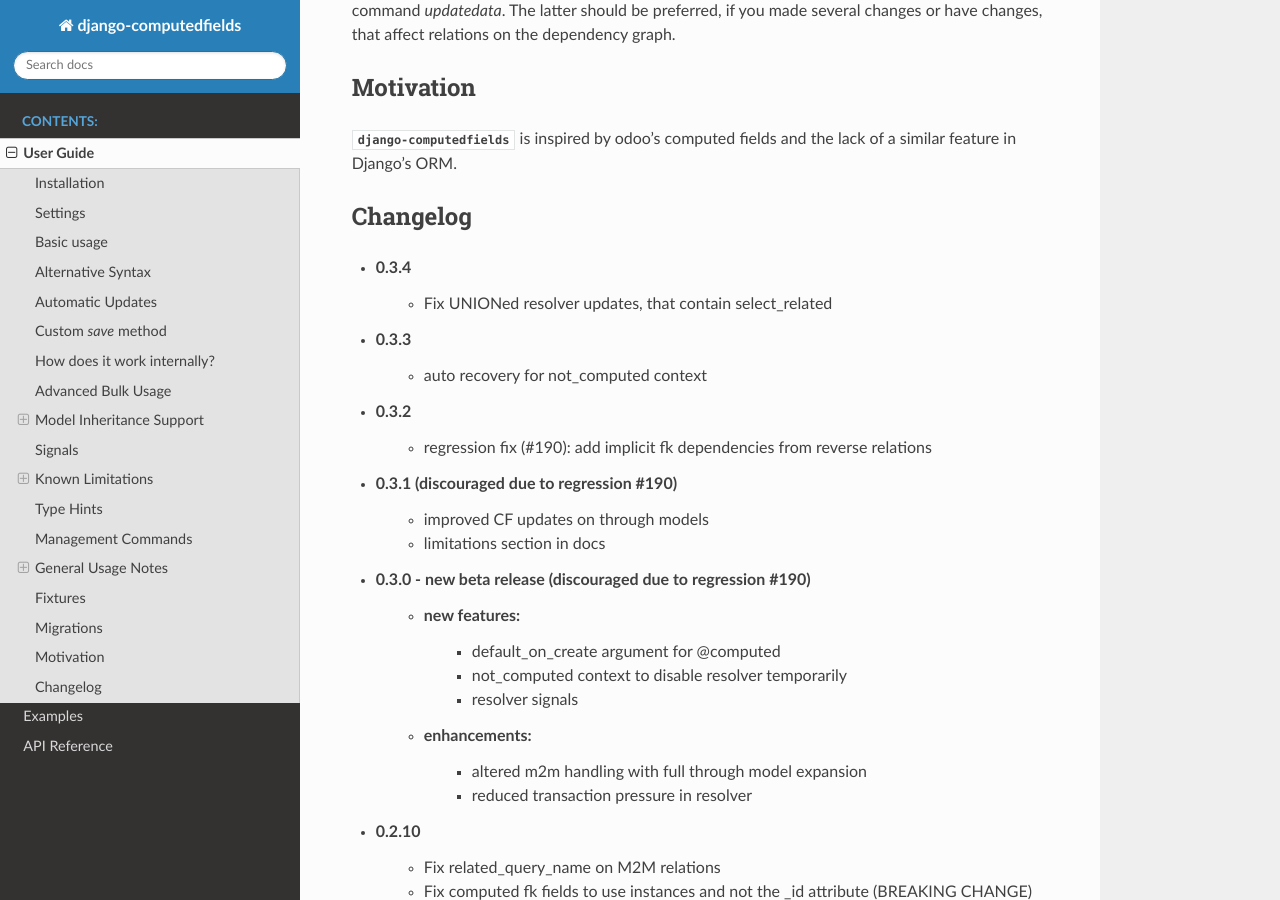
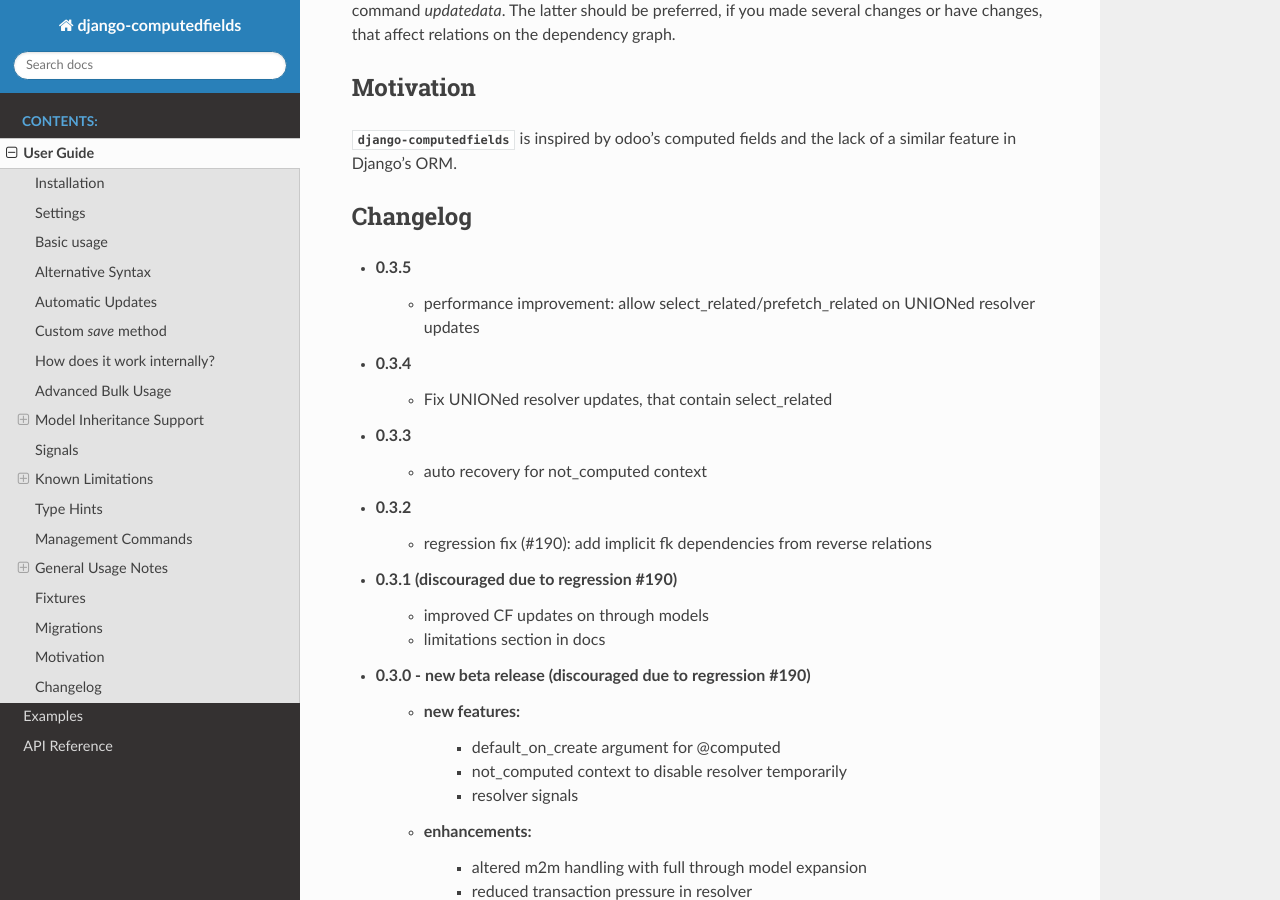
Before and after one commit to netzkolchose/django-computedfields, a Sphinx documentation site: the page built from docs/manual.rst, in a window 1280 px wide and 900 px high, scrolled down 15941 px. Built offline with Sphinx 7.4.7 and the Read the Docs theme 3.1.0, drawn with Linux system fonts in a browser that asks for light colours; the version number is read from the project's files by our own code.

Commit message:
prepare patch release 0.3.5

```diff
--- a/computedfields/__init__.py
+++ b/computedfields/__init__.py
@@ -1 +1 @@
-__version__ = '0.3.4'
+__version__ = '0.3.5'
--- a/docs/manual.rst
+++ b/docs/manual.rst
@@ -756,6 +756,8 @@
 Changelog
 ---------
 
+- 0.3.5
+    - performance improvement: allow select_related/prefetch_related on UNIONed resolver updates
 - 0.3.4
     - Fix UNIONed resolver updates, that contain select_related
 - 0.3.3
```
Also changed, not shown: README.md (+2 -0 lines).
